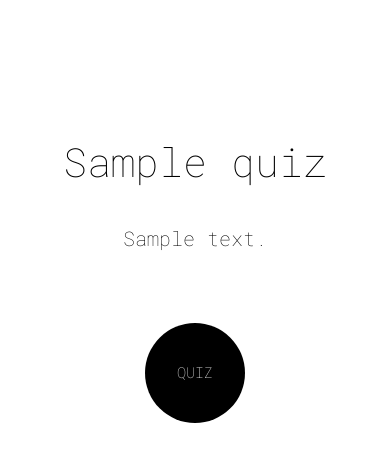
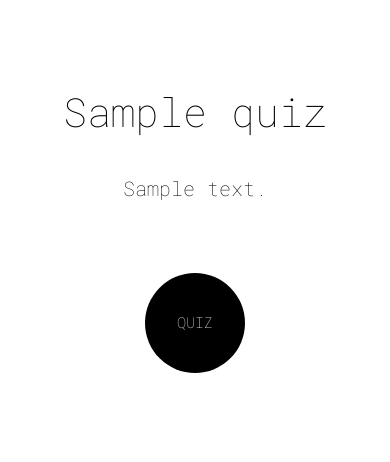
Before and after one commit to nikkipikki/quizproject, a Django app: page /quiz/1/ in a window 390 px wide. Shown: the top 462 px of the page. Run offline with Django 3.2, Linux system fonts and the light colour scheme; tables that the repository leaves empty hold one stand-in row (values such as "Sample post"); some libraries are stand-ins or nearby versions.

Commit message:
container

```diff
--- a/static/styles.css
+++ b/static/styles.css
@@ -438,7 +438,7 @@ input[value="LOVE"] {
 	float: left;
 	width: 100%;
 	background-color: #ffffff;
-	padding-top: 100px;
+	padding-top: 50px;
 	padding-bottom: 30px;
 }
 
```
